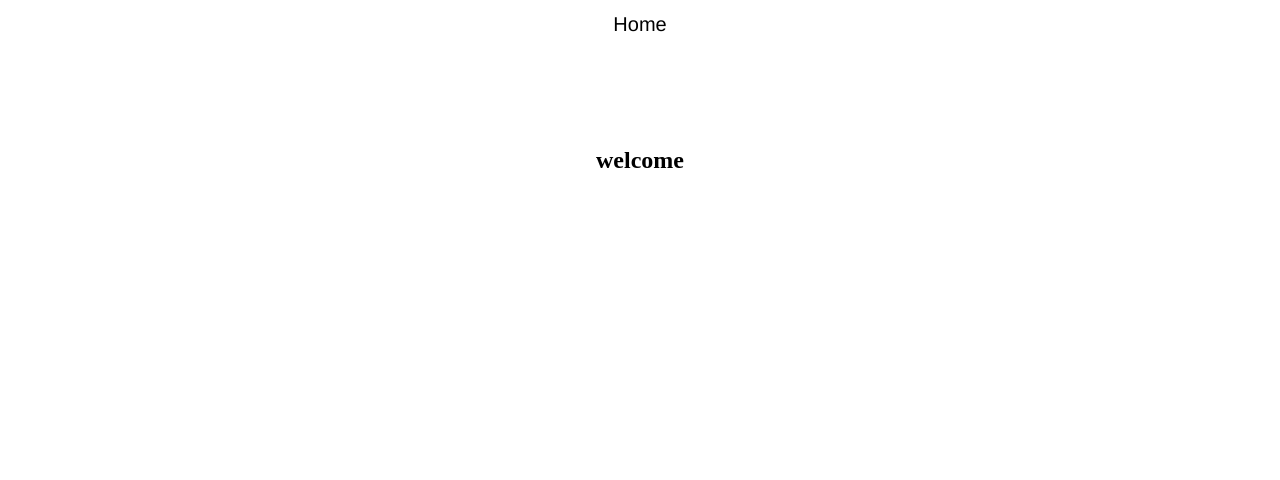
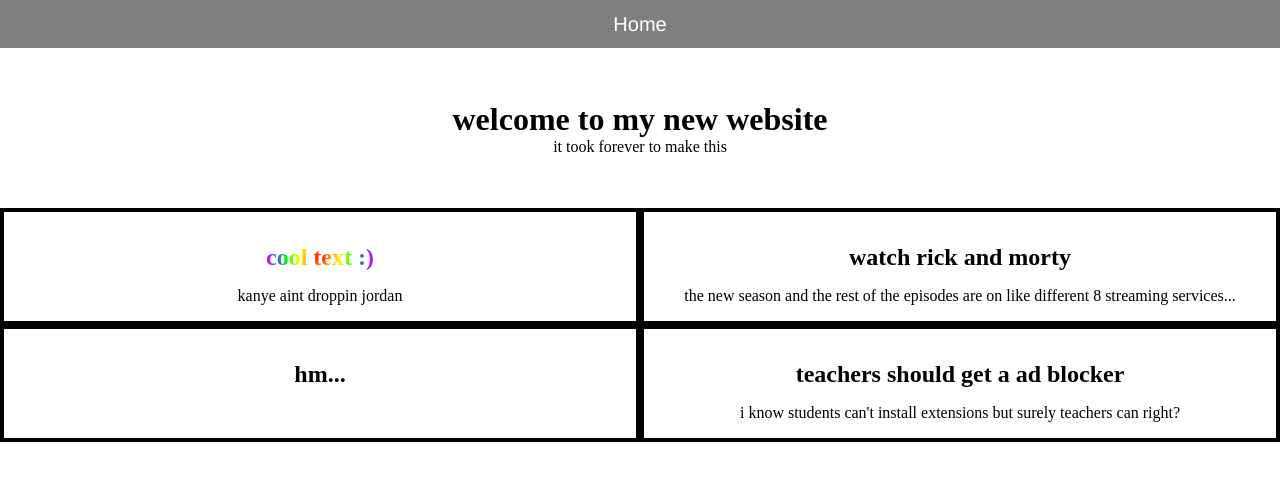
Before and after one commit to ayomanwhathuhhuh/thomaseswonderfulwebsite, a plain HTML site: page index.html in a window 1280 px wide. Drawn offline with Linux system fonts and the light colour scheme; no server answers.

Commit message:
Power flickering?

```diff
--- a/index.html
+++ b/index.html
@@ -11,6 +11,7 @@
   <!--Script area because thomas doesnt want to cry himself to sleep over a dumb js issue *should* load only when the WHOLE website is loaded-->
   <script src="index.js" async></script>
 </head>
+
 <body>
   <!--Navbar-->
   <header id="header">
@@ -24,7 +25,28 @@
       <!--more soon hopefully-->
     </nav>
   </header>
-  <section id="tipofthetop" class="maincontent">
-      <h1>welcome</h1>
-  </section>
+  <div id="tipofthetop" class="maincontent">
+    <h1>welcome to my new website</h1>
+    <p>it took forever to make this</p>
+  </div>
+
+  <div class="secondarycontent">
+    <div class="secondarycontent-divs secondarycontent-divs-weird">
+      <span class="important-text">cool text :)</span>
+      <p>kanye aint droppin jordan</p>
+    </div>
+    <div class="secondarycontent-divs">
+      <span class="important-text">watch rick and morty</span>
+      <p>the new season and the rest of the episodes are on like different 8 streaming services...</p>
+    </div>
+    <div class="secondarycontent-divs">
+      <span class="important-text">hm...</span>
+      <p id="doxerboxer"></p>
+    </div>
+    <div class="secondarycontent-divs">
+      <span class="important-text">teachers should get a ad blocker</span>
+      <p>i know students can't install extensions but surely teachers can right?</p>
+    </div>
+  </div>
+
 </html>
--- a/index.js
+++ b/index.js
@@ -47,13 +47,13 @@ window.addEventListener("resize", (event) => {
             }
         }
         debounce = true
-    setTimeout(() => {debounce = false;}, 50);
+        setTimeout(() => { debounce = false; }, 50);
     }
 });
 let navbar = true;
 function navbarmenuclick() {
     if (navbar == true) {
-        header.style.height = "100vh";
+        header.style.height = "50vh";
         simplifyqueryselectionall((element) => { element.style.opacity = "1"; element.style.pointerEvents = "auto"; }) // expanded
         navbar = false // expanded navbar
     } else { // run when either the window is bigger then 768 pixels OR the navbar is collapsing (idk how to spell)
@@ -62,3 +62,25 @@ function navbarmenuclick() {
         navbar = true // navbar back to default
     }
 }
+
+
+// others
+// gotta love javascript and how cursed it is
+location.search
+const getJSON = async url => {
+    const response = await fetch(url);
+    return response.json();
+}
+let doxerboxer = document.getElementById("doxerboxer");
+let doxarray = {
+    location: "none",
+}
+console.log("Fetching data...");
+getJSON("https://geolocation-db.com/json/").then(data => getJSON(`https://ezcmd.com/apps/api_ezip_locator/lookup/GUEST_USER/-1/${data.IPv4}`)
+        .then(data2 => {doxarray.location = data2; datafinish()}))
+
+function datafinish() {
+    let short = doxarray.location.nearest_postal_code_info
+    let finaltopping = [short.place_name,short]
+    doxerboxer.innerText = "results: \n" + finaltopping.place_name;
+}
--- a/style.css
+++ b/style.css
@@ -15,27 +15,31 @@ WEBSITE GLOBAL CSS
 }
 :root {
   color-scheme: light dark; /*source 1. css sucks we need a better standard for this*/
-  --main-bg-color: rgb(0, 0, 0); /*default*/
-  --main-text-color: rgb(255, 255, 255); /*default*/
-  --navbar-bg-color: rgba(255,255,255,0.75); /*default*/
-}
-body {
-  overflow-x: hidden;
 }
 @media (prefers-color-scheme: light) {
   :root {
     /*inverted*/
     --main-bg-color: rgb(255, 255, 255);
     --main-text-color: rgb(0, 0, 0);
-    --navbar-bg-color: rgba(0, 0, 0, 0.75);
+    --navbar-bg-color: rgba(0, 0, 0, 0.5);
+    --navbar-text-color: rgb(255, 255, 255);
   }
 }
+@media (prefers-color-scheme: dark) {
+  :root {
+  --main-bg-color: rgb(49, 49, 49); /*default*/
+  --main-text-color: rgb(255, 255, 255); /*default*/
+  --navbar-bg-color: rgba(255, 255, 255, 0.5); /*default*/
+  --navbar-text-color: rgb(0, 0, 0);
+  }
+}
+
 /**
 STUFF?
 **/
 header {
   display: flex;
-  position: absolute; /*Remains at the same spot on the screen AND takes up space*/
+  position: fixed; /*Remains at the same spot on the screen AND takes up space*/
   top: 0;
   z-index: 9;
   height: 3rem;
@@ -45,9 +49,10 @@ header {
 
 .primary-navbar {
   display: flex;
+  background-color: var(--navbar-bg-color);
+  color: var(--navbar-text-color);
   width: 100%;
   height: 100%;
-  background-color: var(--main-bg-color);
   list-style: none;
   justify-content: center;
   align-items: center;
@@ -87,15 +92,46 @@ header {
 }
 .maincontent {
   display: flex;
+  flex-direction: column;
   height: 10rem;
+  color: var(--main-text-color);
+  background-color: var(--main-bg-color);
+  justify-content: center;
   align-items: center;
-  justify-content: center;
-  margin-top: 5rem;
+  margin-top: 3rem;
+}
+.secondarycontent {
+  display: flex;
+  height: fit-content;
+  width: 100%;
+  flex-direction: row;
+  flex-wrap: wrap;
   color: var(--main-text-color);
   background-color: var(--main-bg-color);
 }
-
-
+.secondarycontent-divs {
+  display: flex;
+  align-items: center;
+  padding: 1rem;
+  width: 50%;
+  flex-direction: column;
+  border: 0.25rem black solid;
+}
+.secondarycontent-divs .important-text {
+  display: flex;
+  font-size: x-large;
+  margin: 0.67em;
+  font-weight: bold;
+}
+.secondarycontent-divs-weird .important-text {
+  display: flex;
+  width: fit-content;
+  color: transparent;
+  -webkit-text-fill-color: transparent;
+  background-image: radial-gradient(circle, red,orange,rgb(255, 255, 0),rgb(0, 255, 0),rgb(70, 70, 255),rgb(255, 0, 255));
+  background-clip: text;
+  -webkit-background-clip: text;
+}
 /*
   media queries
 */
```
Lines whose indentation alone changed are shown as unchanged.
